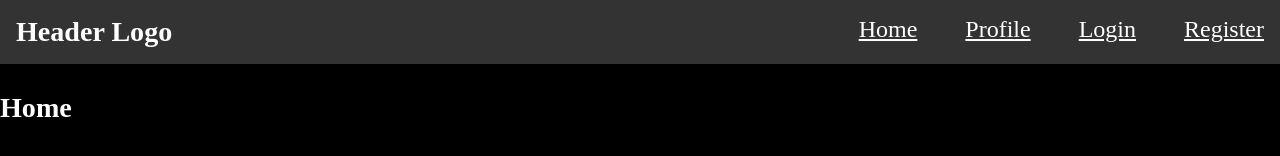
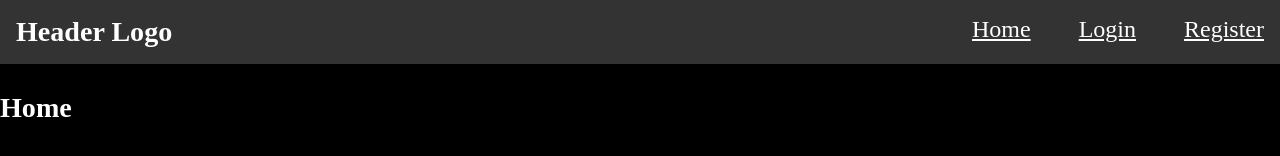
Before and after one commit to diplomatgmg/syncIT, a React (Vite) app in the folder frontend/: page / in a window 1280 px wide. Shown: the top 156 px of the page. Built offline with nearby package versions, Linux system fonts and the light colour scheme.

Commit message:
Убрана вкладка профиль для неавторизованных пользователей

```diff
--- a/frontend/src/components/layout/Header/HeaderNavigation.tsx
+++ b/frontend/src/components/layout/Header/HeaderNavigation.tsx
@@ -23,9 +23,11 @@ const HeaderNavigation = (): ReactElement => {
         <HeaderLinkStyle href={routes.home.path}>Home</HeaderLinkStyle>
       </HeaderItemStyle>
 
+      {isAuthenticated && (
         <HeaderItemStyle>
           <HeaderLinkStyle href={routes.profile.path}>Profile</HeaderLinkStyle>
         </HeaderItemStyle>
+      )}
 
       {isAuthenticated && (
         <HeaderItemStyle>
@@ -34,16 +36,17 @@ const HeaderNavigation = (): ReactElement => {
       )}
 
       {!isAuthenticated && (
-        <>
         <HeaderItemStyle>
           <HeaderLinkStyle href={routes.login.path}>Login</HeaderLinkStyle>
         </HeaderItemStyle>
+      )}
+
+      {!isAuthenticated && (
         <HeaderItemStyle>
           <HeaderLinkStyle href={routes.register.path}>
             Register
           </HeaderLinkStyle>
         </HeaderItemStyle>
-        </>
       )}
     </HeaderListStyle>
   )
```
Lines whose indentation alone changed are shown as unchanged.
